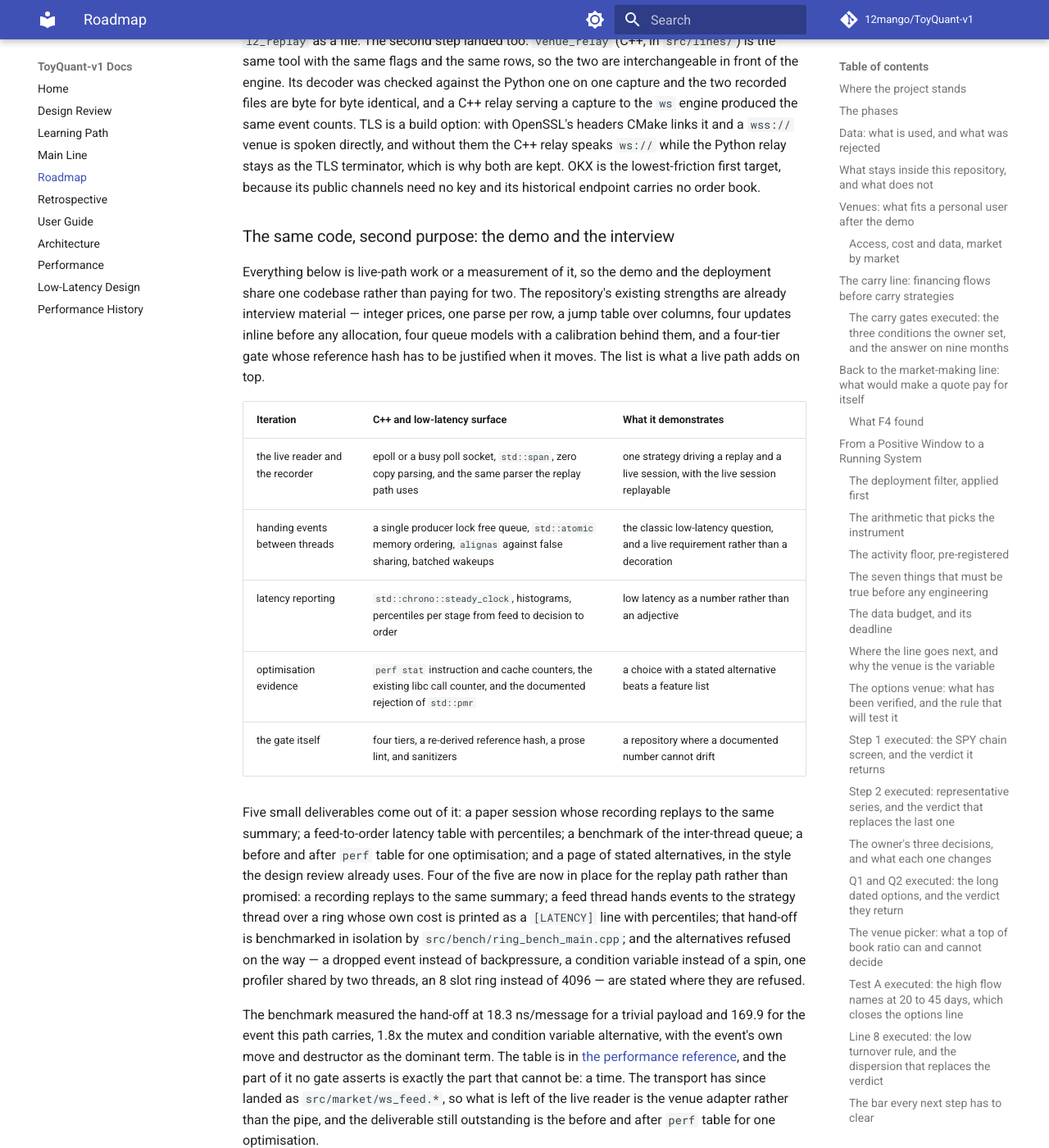
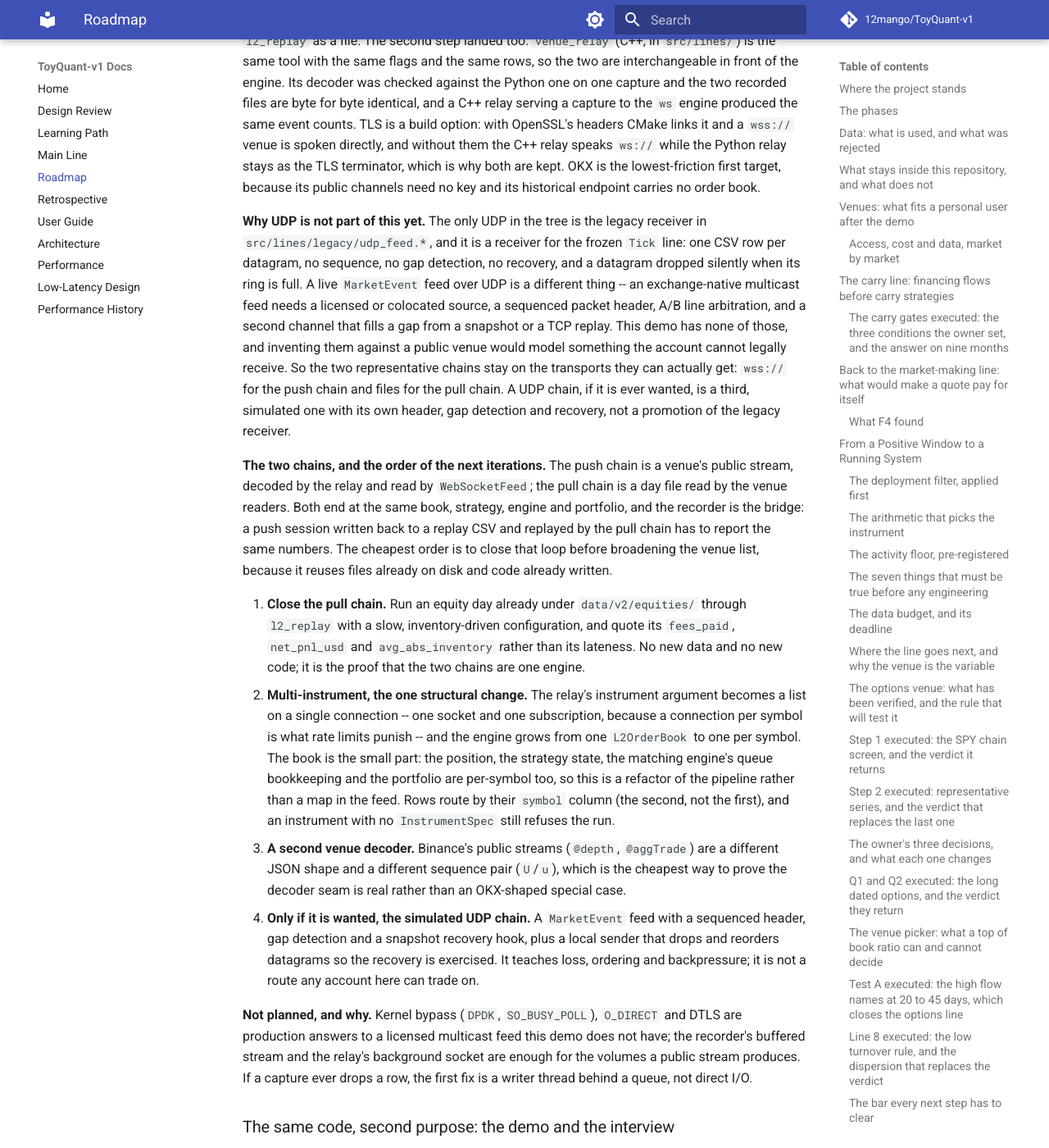
Before and after one commit to 12mango/ToyQuant-v1, an MkDocs documentation site: the page built from docs/ROADMAP.md, in a window 1280 px wide and 1400 px high, scrolled down 39331 px. Shown: the whole window at 82% size. Built offline with MkDocs 1.6.1 and Material for MkDocs 9.7.7, drawn with Linux system fonts in a browser that asks for light colours; comment, search, counter and statistics services are not loaded.

Commit message:
docs: Why UDP is out of scope, and the order of the next iterations
The only UDP in the tree is the legacy receiver, and it is not a v2 feed: one CSV row per datagram, no
sequence, no gap detection, no recovery, and a datagram dropped when its ring is full. A real UDP route
means an exchange-native multicast feed with a sequenced header, A/B arbitration and a recovery channel,
which needs a licensed or colocated source this demo does not have. The roadmap now says that, and says
that a UDP chain, if ever wanted, is a third simulated one rather than a promotion of the legacy receiver.

The same subsection now names the two representative chains -- a push chain read over the websocket and a
pull chain read from a day file, both ending at the same book, strategy, engine and portfolio -- and puts
the next iterations in cost order: close the pull chain on data already on disk, then the one structural
change (multi-instrument, which is a pipeline refactor rather than a map in the feed), then a second venue
decoder to prove the seam, and only then an optional simulated UDP chain. Kernel bypass, O_DIRECT and DTLS
are recorded as not planned, with the one thing worth keeping from that direction: if a capture ever drops
a row, the first fix is a writer thread behind a queue.

Docs only. The prose lint reports no problems and both gate tiers pass.

```diff
--- a/docs/ROADMAP.md
+++ b/docs/ROADMAP.md
@@ -1147,6 +1147,45 @@ a `wss://` venue is spoken directly, and without them the C++ relay speaks `ws:/
 as the TLS terminator, which is why both are kept. OKX is the lowest-friction first target, because its public
 channels need no key and its historical endpoint carries no order book.
 
+**Why UDP is not part of this yet.** The only UDP in the tree is the legacy receiver in
+`src/lines/legacy/udp_feed.*`, and it is a receiver for the frozen `Tick` line: one CSV row per datagram, no
+sequence, no gap detection, no recovery, and a datagram dropped silently when its ring is full. A live
+`MarketEvent` feed over UDP is a different thing -- an exchange-native multicast feed needs a licensed or
+colocated source, a sequenced packet header, A/B line arbitration, and a second channel that fills a gap from
+a snapshot or a TCP replay. This demo has none of those, and inventing them against a public venue would
+model something the account cannot legally receive. So the two representative chains stay on the transports
+they can actually get: `wss://` for the push chain and files for the pull chain. A UDP chain, if it is ever
+wanted, is a third, simulated one with its own header, gap detection and recovery, not a promotion of the
+legacy receiver.
+
+**The two chains, and the order of the next iterations.** The push chain is a venue's public stream, decoded
+by the relay and read by `WebSocketFeed`; the pull chain is a day file read by the venue readers. Both end at
+the same book, strategy, engine and portfolio, and the recorder is the bridge: a push session written back to
+a replay CSV and replayed by the pull chain has to report the same numbers. The cheapest order is to close
+that loop before broadening the venue list, because it reuses files already on disk and code already written.
+
+1. **Close the pull chain.** Run an equity day already under `data/v2/equities/` through `l2_replay` with a
+   slow, inventory-driven configuration, and quote its `fees_paid`, `net_pnl_usd` and `avg_abs_inventory`
+   rather than its lateness. No new data and no new code; it is the proof that the two chains are one engine.
+2. **Multi-instrument, the one structural change.** The relay's instrument argument becomes a list on a single
+   connection -- one socket and one subscription, because a connection per symbol is what rate limits punish
+   -- and the engine grows from one `L2OrderBook` to one per symbol. The book is the small part: the position,
+   the strategy state, the matching engine's queue bookkeeping and the portfolio are per-symbol too, so this
+   is a refactor of the pipeline rather than a map in the feed. Rows route by their `symbol` column (the
+   second, not the first), and an instrument with no `InstrumentSpec` still refuses the run.
+3. **A second venue decoder.** Binance's public streams (`@depth`, `@aggTrade`) are a different JSON shape
+   and a different sequence pair (`U`/`u`), which is the cheapest way to prove the decoder seam is real
+   rather than an OKX-shaped special case.
+4. **Only if it is wanted, the simulated UDP chain.** A `MarketEvent` feed with a sequenced header, gap
+   detection and a snapshot recovery hook, plus a local sender that drops and reorders datagrams so the
+   recovery is exercised. It teaches loss, ordering and backpressure; it is not a route any account here can
+   trade on.
+
+**Not planned, and why.** Kernel bypass (`DPDK`, `SO_BUSY_POLL`), `O_DIRECT` and DTLS are production answers
+to a licensed multicast feed this demo does not have; the recorder's buffered stream and the relay's
+background socket are enough for the volumes a public stream produces. If a capture ever drops a row, the
+first fix is a writer thread behind a queue, not direct I/O.
+
 
 ### The same code, second purpose: the demo and the interview
 
```
